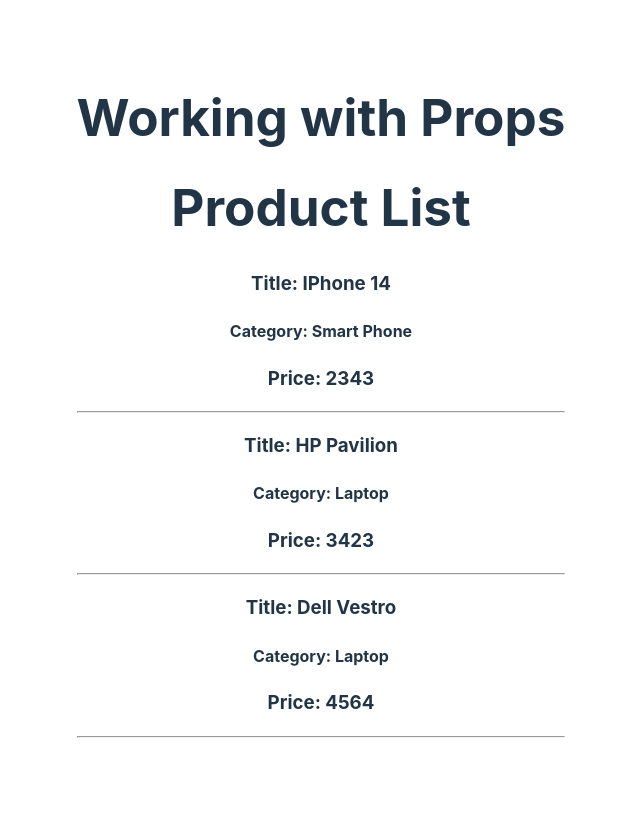
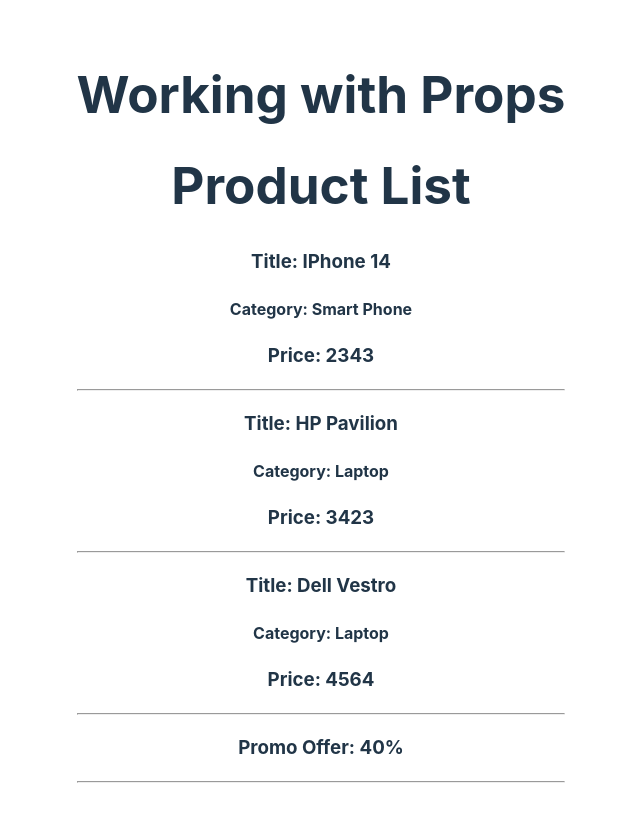
Before and after one commit to wgong/DigiSafari-React, a React (Vite) app in the folder Module05/props-demo-app/: page / in a window 1280 px wide. Shown: the whole page, without its empty margins (319-959 px from the left). Before the commit the page ends 800 px from the top, so only its background shows below. Built offline with nearby package versions, Linux system fonts and the light colour scheme.

Commit message:
children promo

```diff
--- a/Module05/props-demo-app/src/App.jsx
+++ b/Module05/props-demo-app/src/App.jsx
@@ -1,5 +1,6 @@
 import './App.css'
 import Products from './components/Products'
+import PromoOffer from './components/PromoOffer'
 
 
 function App() {
@@ -28,7 +29,9 @@
   return (
     <>
       <h1>Working with Props</h1>
-      <Products productList={productList}/>
+      <Products productList={productList}>
+        <PromoOffer />
+      </Products>
 
       {/* <ProductDetail title="iPhone 15" category="Phone" price={1232}/>
       <ProductDetail title="iPhone 14" category="Phone" price={4534}/>
--- a/Module05/props-demo-app/src/components/Products.jsx
+++ b/Module05/props-demo-app/src/components/Products.jsx
@@ -1,7 +1,7 @@
 import React from 'react'
 import ProductDetail from './ProductDetail'
 
-function Products({productList}) {
+function Products({productList, children}) {
   return (
     <div>
         <h1>Product List</h1>
@@ -10,6 +10,8 @@
           <ProductDetail key={product.id} title={product.name} category={product.category} price={product.price}/>
         ))
       }
+      {children}
+      <hr/>
     </div>
   )
 }
--- /dev/null
+++ b/Module05/props-demo-app/src/components/PromoOffer.jsx
@@ -0,0 +1,11 @@
+import React from 'react'
+
+function PromoOffer() {
+  return (
+    <div>
+        <h3>Promo Offer: 40%</h3>
+    </div>
+  )
+}
+
+export default PromoOffer
```
